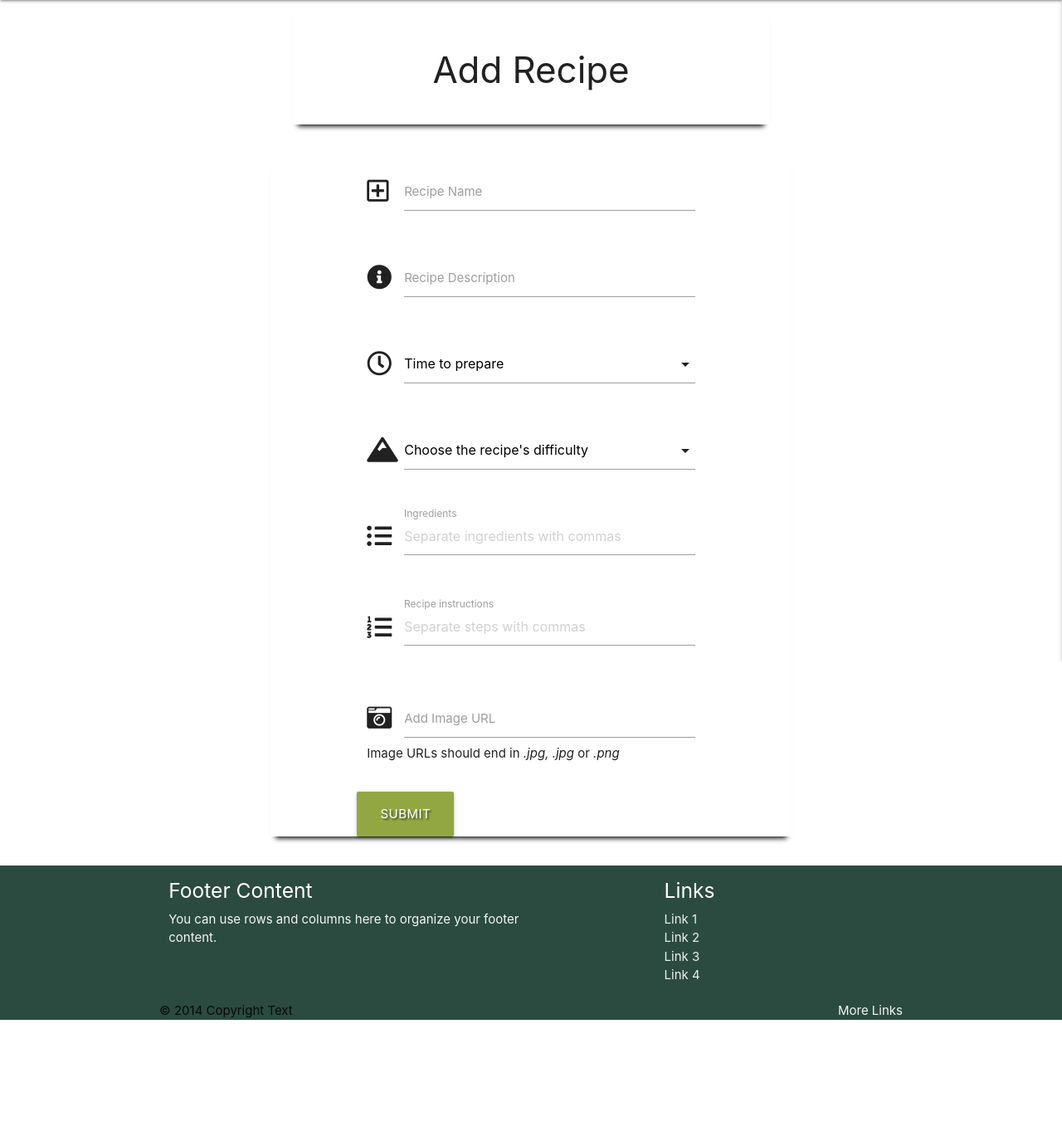
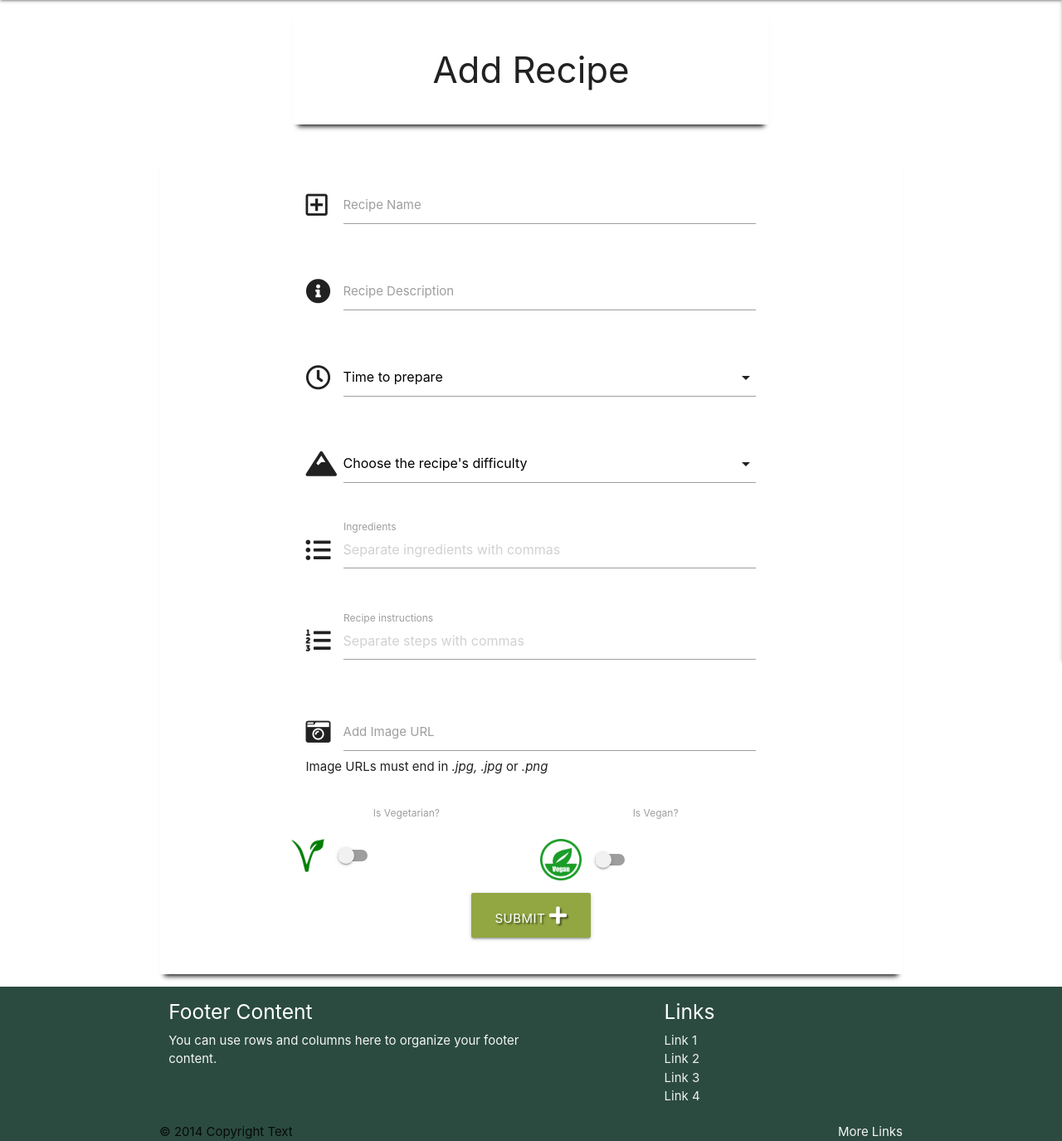
Before and after one commit to Craig-Ryan/get-fed-MS3, a Flask app: template templates/add_recipe.html in a window 1280 px wide. Shown: the part 64-1439 px from the top of the page at 83% size. Before the commit the page ends 1293 px from the top, so only its background shows below. Run offline with Flask 2, Linux system fonts and the light colour scheme; the template is opened without the code that fills it, so the values that code supplies are empty; some libraries are stand-ins or nearby versions.

Commit message:
Add switch boxes to add_recipe.html

```diff
--- a/static/css/style.css
+++ b/static/css/style.css
@@ -56,3 +56,8 @@ nav {
 .page-footer-mod {
   background-color: #2b4b40;
 }
+
+.flex {
+  display: flex;
+  align-items: center;
+}
--- a/static/js/script.js
+++ b/static/js/script.js
@@ -2,5 +2,5 @@
 $(document).ready(function(){
     $('.sidenav').sidenav({edge: "right", draggable: true});
     $('select').formSelect();
-    $('.dropdown-trigger').dropdown();
+    $('.tooltipped').tooltip();
   });
--- a/templates/add_recipe.html
+++ b/templates/add_recipe.html
@@ -12,15 +12,14 @@
       </div>
     </div>
 
-    <div class="container">
-      <div class="row">
-        <form class="col s12 card-panel" method="POST" action="{{url_for('add_recipe') }}">
+      <div class="row card-panel">
+        <form class="col s12" method="POST" action="{{url_for('add_recipe') }}">
           <!-- Name -->
           <div class="row">
             <div class="input-field col s12 m8 offset-m2">
               <i class="far fa-plus-square prefix"></i>
               <input id="recipe_name" name="recipe_name" type="text" class="validate"
-                minlength="3" maxlength="40" required>
+                minlength="2" maxlength="40" required>
               <label for="recipe_name">Recipe Name</label>
             </div>
           </div>
@@ -83,14 +82,50 @@
             <div class="input-field col s12 m8 offset-m2">
               <i class="fas fa-camera-retro prefix"></i>
               <input id="recipe_image" name="recipe_image" type="text" class="validate"
-                minlength="3" maxlength="100" required>
+                minlength="3" maxlength="150" required>
               <label for="recipe_image">Add Image URL</label>
-              <p class="lead">Image URLs should end in <em>.jpg, .jpg </em> or <em>.png</em></p>
+              <p class="lead">Image URLs must end in <em>.jpg, .jpg </em> or <em>.png</em></p>
             </div>
           </div>
+          <!-- Switches -->
+          <!-- Vegetarian Option -->
+        <div class="container center-align">
+          <div class="row input-field">
+            <div class="col s6">
+            <div class="switch">
+              <label for="vegetarian">
+                <p>Is Vegetarian?</p><br>
+                <div class="flex">
+                  <img src="static/images/vege1.jpg" alt="Vegetarian Logo" data-position="bottom" data-tooltip="vegetarian"
+                  class="tooltipped" height="40px" width="40px">
+                  <input type="checkbox" id="vegetarian" name="vegetarian">
+                  <span class="lever"></span>
+                </div>
+              </label >
+            </div>
+            </div>
+
+            <!-- Is Vegan Option -->
+            <div class="col s6">
+            <div class="switch">
+              <label for="vegan">
+                <p>Is Vegan?</p><br>
+                <div class="flex center-align">
+                  <img src="static/images/vegan4.png" alt="Vegan Logo" data-position="bottom" data-tooltip="vegan" class="tooltipped"
+                    height="50px" width="50px">
+                  <input type="checkbox" id="vegan" name="vegan">
+                  <span class="lever"></span>
+                </div>
+              </label>
+            </div>
+            </div>
+          </div>
+          </div>
           <!-- Submit Button -->
-          <div class="col s6 center-align">
-              <button type="submit" class="btn-large text-shadow">SUBMIT</button>
+          <div class="row center-align">
+            <div class="col s12">
+                <button type="submit" class="btn-large text-shadow">SUBMIT <i class="fas fa-plus"></i></button>
+            </div>
           </div>
         </form>
       </div>
```
Also changed, not shown: static/images/vegan.png (added), static/images/vegan3.png (added), static/images/vegan4.png (added), static/images/vege1.jpg (added).
